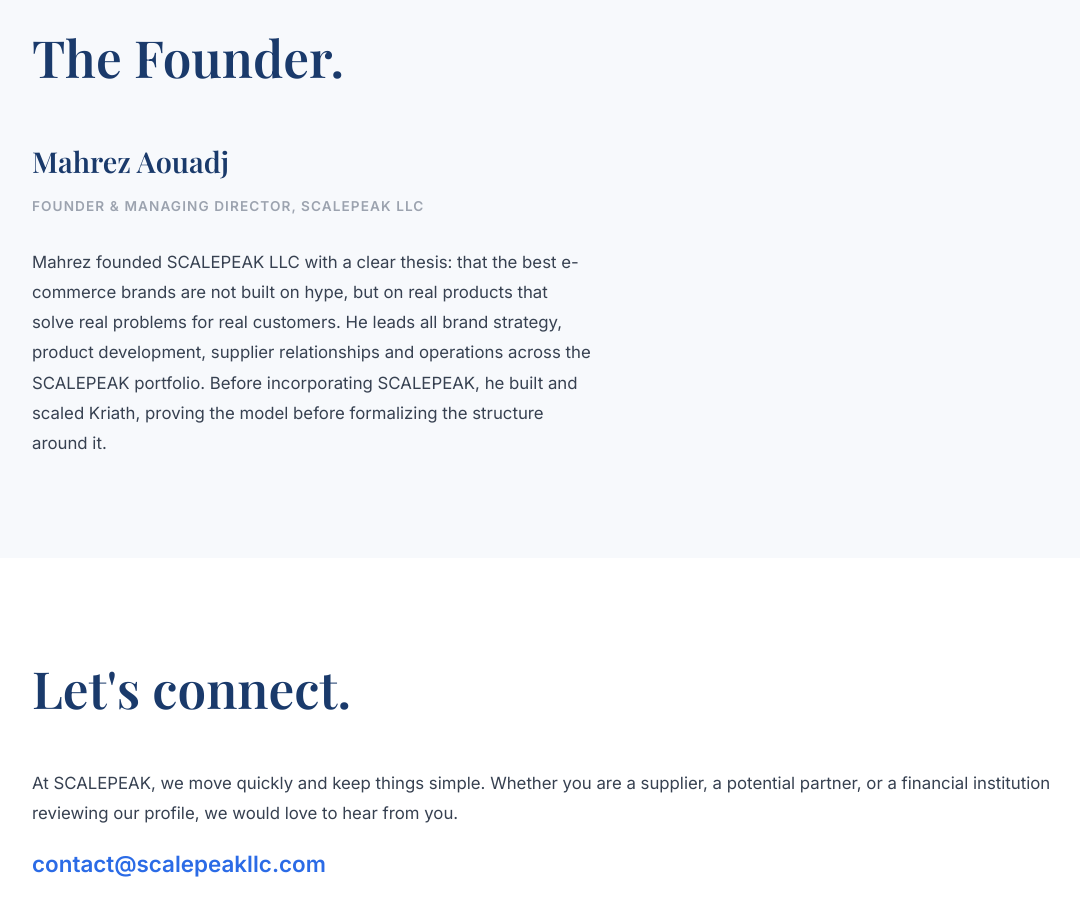
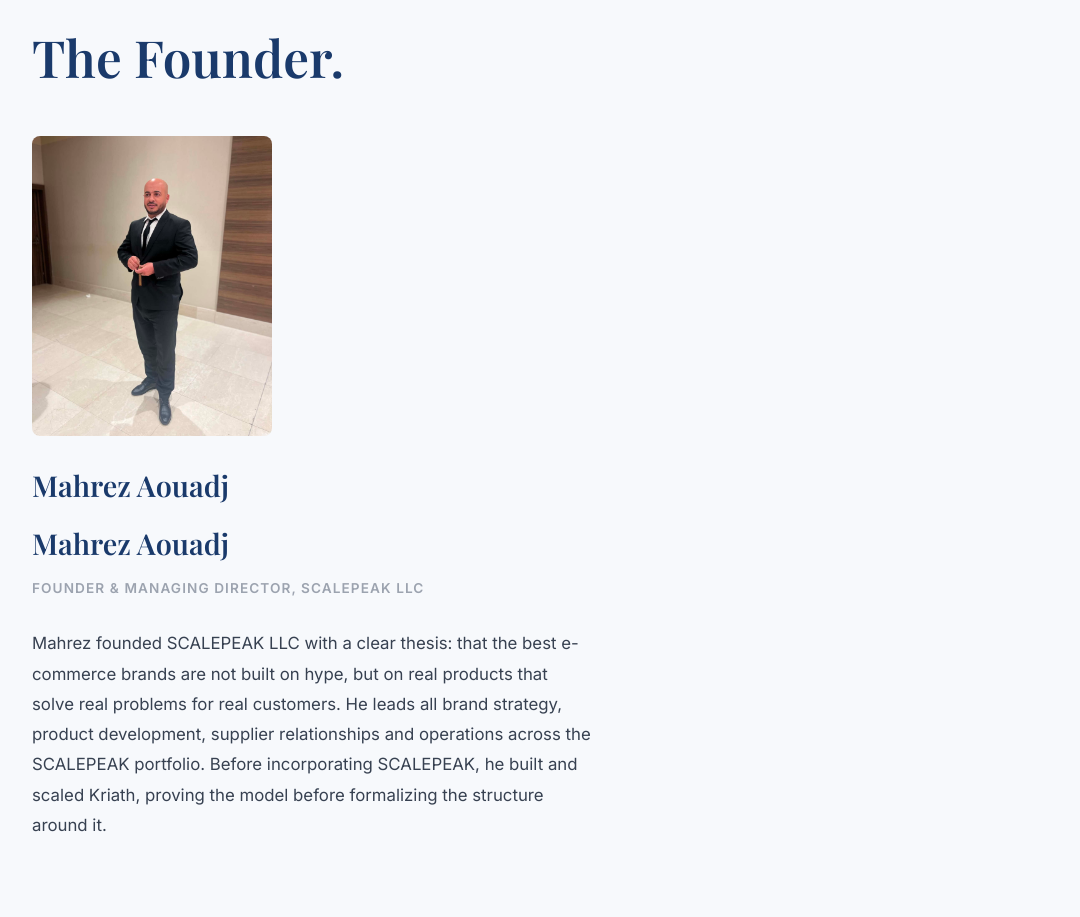
Before and after one commit to Scalepeak1/Site-Scalepeak, a plain HTML site: page index.html in a window 1280 px wide. Shown: the part 3020-3937 px from the top of the page, without its empty margins (68-1148 px from the left). Drawn offline with nearby package versions, Linux system fonts and the light colour scheme; a web font is replaced by a local one.

Commit message:
Update index.html

```diff
--- a/index.html
+++ b/index.html
@@ -681,6 +681,8 @@
         <h2 class="section-h2 reveal">The Founder.</h2>
         <div class="founder-grid">
           <div class="reveal">
+            <img src="Founder-picture.jpg" alt="Mahrez Aouadj" style="width: 100%; max-width: 240px; border-radius: 8px; aspect-ratio: 4/5; object-fit: cover; margin-bottom: 24px;" />
+            <div class="founder-name">Mahrez Aouadj</div>
             <div class="founder-name">Mahrez Aouadj</div>
             <div class="founder-title">Founder &amp; Managing Director, SCALEPEAK LLC</div>
             <p class="founder-bio">Mahrez founded SCALEPEAK LLC with a clear thesis: that the best e-commerce brands are not built on hype, but on real products that solve real problems for real customers. He leads all brand strategy, product development, supplier relationships and operations across the SCALEPEAK portfolio. Before incorporating SCALEPEAK, he built and scaled Kriath, proving the model before formalizing the structure around it.</p>
```
